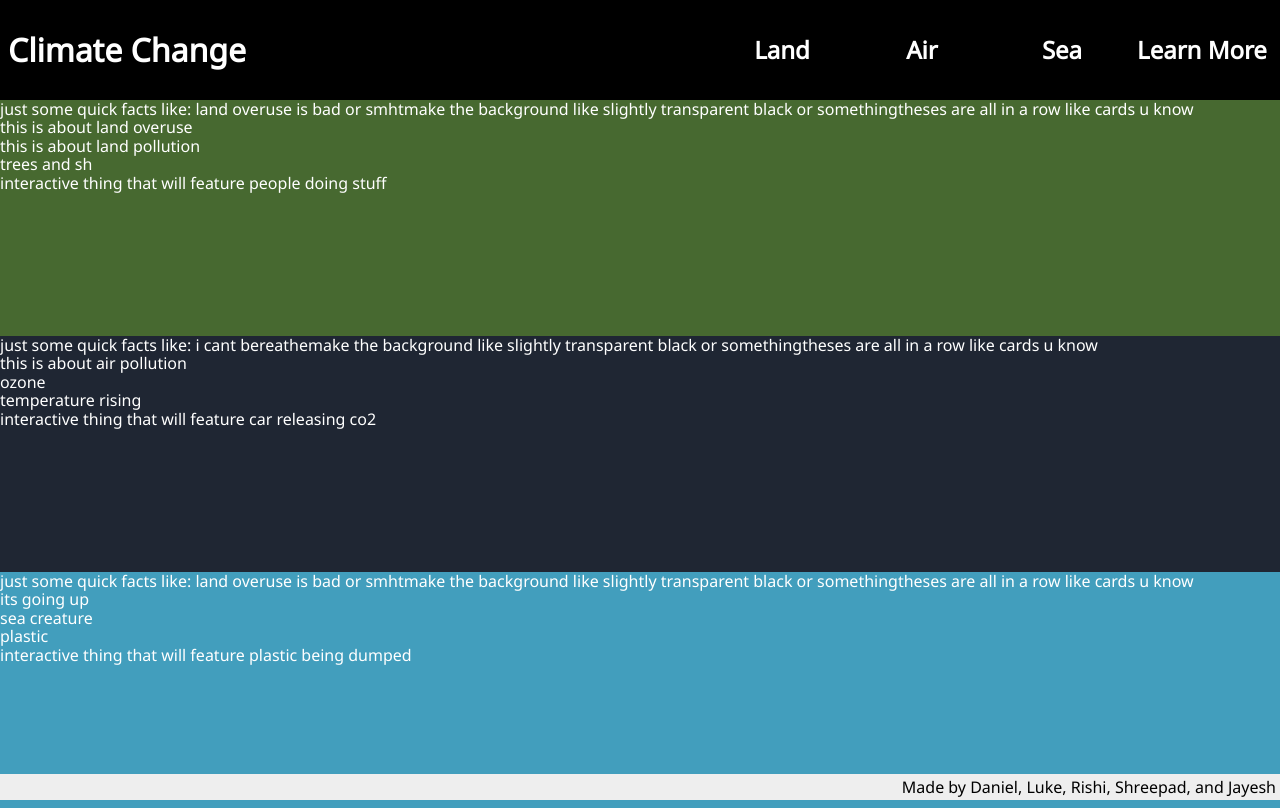
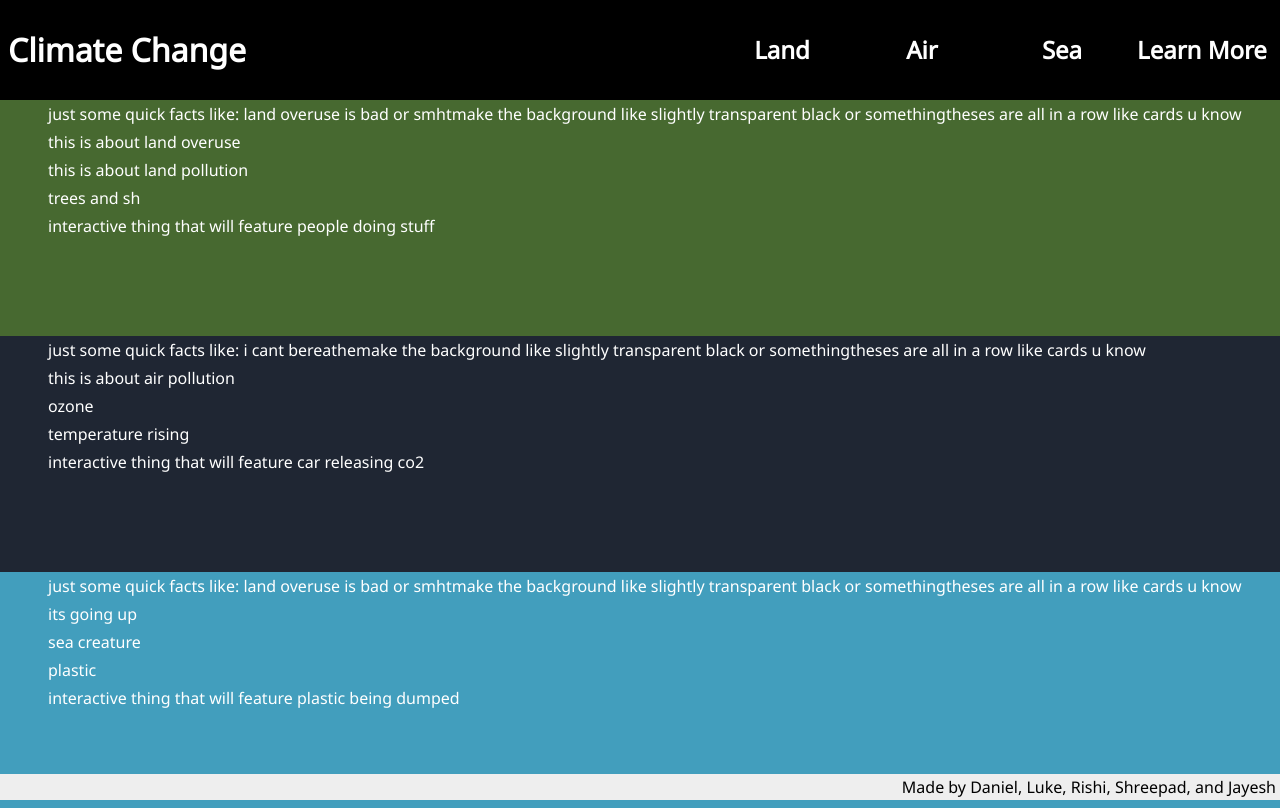
Before and after one commit to SupremeDonut/shshacks-2022, a React (Create React App) app: page / in a window 1280 px wide. Built offline with nearby package versions, Linux system fonts and the light colour scheme.

Commit message:
adding spacing

```diff
--- a/src/styles/Air.css
+++ b/src/styles/Air.css
@@ -1,3 +1,5 @@
 .air {
 	background-color: var(--air1);
+	padding-left: 48px;
+	line-height: 1.75;
 }
--- a/src/styles/Land.css
+++ b/src/styles/Land.css
@@ -1,3 +1,5 @@
 .land {
 	background-color: var(--land1);
+	padding-left: 48px;
+	line-height: 1.75;
 }
--- a/src/styles/Sea.css
+++ b/src/styles/Sea.css
@@ -1,3 +1,5 @@
 .sea {
 	background-color: var(--sea1);
+	padding-left: 48px;
+	line-height: 1.75;
 }
```
